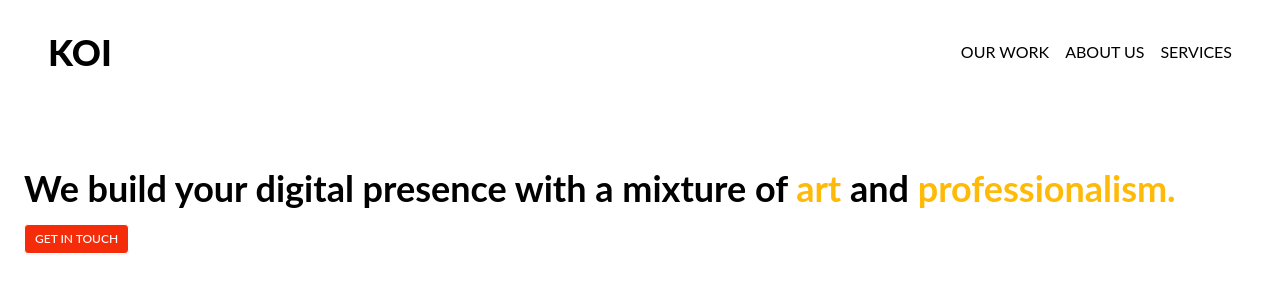
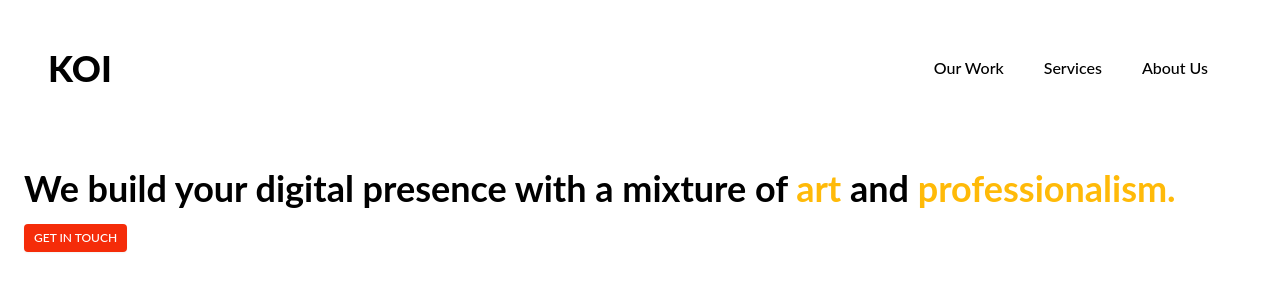
Before and after one commit to basedantoni/koi, a Next.js app: page / in a window 1280 px wide. Shown: the top 304 px of the page. Built offline with nearby package versions, Linux system fonts and the light colour scheme.

Commit message:
KOI-1 unfinished navbar

```diff
--- a/components/FloatingBalls.js
+++ b/components/FloatingBalls.js
@@ -2,7 +2,7 @@ export default function FloatingBalls () {
   return (
     <>
       <div className="-z-10 absolute rounded-full bg-red-500 filter blur-md opacity-70 animate-blob top-[447px] left-2.5 w-20 h-20"></div>
-      <div className="-z-10 absolute rounded-full bg-red-500 filter blur-md opacity-70 animate-blob animation-delay-2000 top-[407px] right-2.5 w-28 h-28"></div>
+      <div className="-z-10 absolute rounded-full bg-red-500 filter blur-md opacity-70 animate-blob animation-delay-2000 top-[407px] right-4 w-28 h-28"></div>
       <div className="-z-10 absolute rounded-full filter blur-md opacity-70 animate-blob radial-1 animation-delay-4000 top-[700px] left-28 w-24 h-24"></div>
     </>
   )
--- a/components/Navbar.js
+++ b/components/Navbar.js
@@ -1,24 +1,113 @@
-import { Menu } from 'react-feather'
+import { BarChart, ChevronDown, File, Layers, Menu, MousePointer, Navigation, Shield, X } from 'react-feather'
+import { Fragment } from 'react'
 import Link from 'next/link'
+import { Popover, Transition } from '@headlessui/react'
 
 export default function Navbar () {
   const openMenu = () => {
 
   }
 
+  function classNames(...classes) {
+    return classes.filter(Boolean).join(' ')
+  }
+
+  const solutions = [
+    {
+      name: 'Our Work',
+      description: 'Get a better understanding of where your traffic is coming from.',
+      href: '#',
+      icon: BarChart,
+    },
+    {
+      name: 'Services',
+      description: 'Speak directly to your customers in a more meaningful way.',
+      href: '#',
+      icon: MousePointer,
+    },
+    {
+      name: 'About Us',
+      description: "Your customers' data will be safe and secure.",
+      href: '#',
+      icon: Shield
+    },
+  ]
+
   return (
-    <div className="flex justify-between items-center px-6 py-8 sm:px-12">
+    <div className="flex justify-between items-center px-6 pt-8 sm:px-12">
       <h1 className="text-4xl font-extrabold">KOI</h1>
+      <Popover className="relative bg-white">
+        <div className="flex items-center justify-between px-4 py-6 sm:px-6 md:justify-start md:space-x-10">
+          <div className="-my-2 -mr-2 md:hidden">
+            <Popover.Button className="inline-flex items-center justify-center rounded-md bg-white p-2 text-gray-400 hover:bg-gray-100 hover:text-gray-500 focus:outline-none focus:ring-2 focus:ring-inset focus:ring-yellow-500">
+              <span className="sr-only">Open menu</span>
               <Menu
                 className="sm:hidden"
                 onClick={openMenu}
                 size={40}
               />
-      <div className="hidden sm:flex justify-between items-center w-auto">
-        <Link className="uppercase ml-4" href="/projects">Our Work</Link>
-        <Link className="uppercase ml-4" href="/about">About Us</Link>
-        <Link className="uppercase ml-4" href="/services">Services</Link>
+            </Popover.Button>
           </div>
+          <div className="hidden md:flex md:flex-1 md:items-center md:justify-between">
+            <Popover.Group as="nav" className="flex space-x-10">
+              <Link href="/projects" className="text-base font-medium text-gray-500 hover:text-gray-900">
+                Our Work
+              </Link>
+              <Link href="/services" className="text-base font-medium text-gray-500 hover:text-gray-900">
+                Services
+              </Link>
+              <Link href="/about" className="text-base font-medium text-gray-500 hover:text-gray-900">
+                About Us
+              </Link>
+            </Popover.Group>
+          </div>
+        </div>
+
+        <Transition
+          as={Fragment}
+          enter="duration-200 ease-out"
+          enterFrom="opacity-0 scale-95"
+          enterTo="opacity-100 scale-100"
+          leave="duration-100 ease-in"
+          leaveFrom="opacity-100 scale-100"
+          leaveTo="opacity-0 scale-95"
+        >
+          <Popover.Panel focus className="absolute inset-x-0 top-0 origin-top-left transform p-2 transition md:hidden">
+            <div className="divide-y-2 divide-gray-50 rounded-lg bg-white shadow-lg ring-1 ring-black ring-opacity-5">
+              <div className="px-5 pt-5 pb-6">
+                <div className="flex items-center justify-between">
+                  <div className="-mr-2">
+                    <Popover.Button className="inline-flex items-center justify-center rounded-md bg-white p-2 text-gray-400 hover:bg-gray-100 hover:text-gray-500 focus:outline-none focus:ring-2 focus:ring-inset focus:ring-yellow-500">
+                      <span className="sr-only">Close menu</span>
+                      <X
+                        className="sm:hidden"
+                        onClick={openMenu}
+                        size={40}
+                      />
+                    </Popover.Button>
+                  </div>
+                </div>
+                <div className="mt-6">
+                  <nav className="grid gap-6">
+                    {solutions.map((item) => (
+                      <a
+                        key={item.name}
+                        href={item.href}
+                        className="-m-3 flex items-center rounded-lg p-3 hover:bg-gray-50"
+                      >
+                        <div className="flex h-10 w-10 flex-shrink-0 items-center justify-center rounded-md bg-yellow-500 text-white">
+                          <item.icon size={24} aria-hidden="true" />
+                        </div>
+                        <div className="ml-4 text-base font-medium text-gray-900">{item.name}</div>
+                      </a>
+                    ))}
+                  </nav>
+                </div>
+              </div>
+            </div>
+          </Popover.Panel>
+        </Transition>
+      </Popover>
     </div>
   )
 }
--- a/package.json
+++ b/package.json
@@ -9,6 +9,7 @@
     "lint": "next lint"
   },
   "dependencies": {
+    "@headlessui/react": "^1.7.4",
     "next": "13.0.5",
     "react": "18.2.0",
     "react-dom": "18.2.0",
@@ -16,6 +17,8 @@
   },
   "devDependencies": {
     "autoprefixer": "^10.4.13",
+    "eslint": "8.29.0",
+    "eslint-config-next": "13.0.6",
     "postcss": "^8.4.19",
     "tailwindcss": "^3.2.4"
   }
--- a/pages/index.js
+++ b/pages/index.js
@@ -8,7 +8,7 @@ export default function Home() {
         <h1 className="font-bold text-4xl">
           We build your digital presence with a mixture of <span className="text-yellow-500">art</span> and <span className="text-yellow-500">professionalism.</span>
         </h1>
-        <button type="button" class=" mt-4 inline-flex items-center rounded border border-transparent bg-red-600 px-2.5 py-1.5 text-xs font-medium text-white shadow-sm hover:bg-red-700 focus:outline-none focus:ring-2 focus:ring-red-500 focus:ring-offset-2">GET IN TOUCH</button>
+        <button type="button" class=" mt-4 inline-flex items-center rounded bg-red-600 px-2.5 py-1.5 text-xs font-medium text-white shadow-sm hover:bg-red-700 focus:outline-none focus:ring-2 focus:ring-red-500 focus:ring-offset-2">GET IN TOUCH</button>
         <Image
           className="mt-16 rounded-md"
           src="/../public/images/sunset.webp"
--- a/tailwind.config.js
+++ b/tailwind.config.js
@@ -45,6 +45,19 @@ module.exports = {
         '800': '#5F4400',
         '900': '#271C00'
       },
+      'gray': {
+        'gray': '#9E9E9E',
+        'gray-50': '#FAFAFA',
+        'gray-100': '#F5F5F5',
+        'gray-200': '#EEEEEE',
+        'gray-300': '#E0E0E0',
+        'gray-400': '#BDBDBD',
+        'gray-500': '#9E9E9E',
+        'gray-600': '#757575',
+        'gray-700': '#616161',
+        'gray-800': '#424242',
+        'gray-900': '#212121'
+      },
       'white': '#FFFFFF',
       'black': '#000000',
     },
```
Also changed, not shown: .eslintrc.json (added), 1 other file (tests, documents, lock files or other folders). Lines whose indentation alone changed are shown as unchanged.
